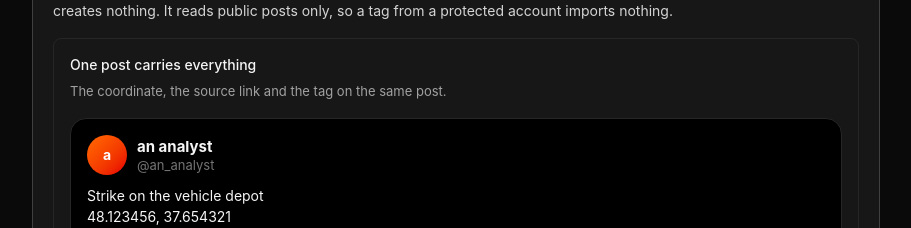
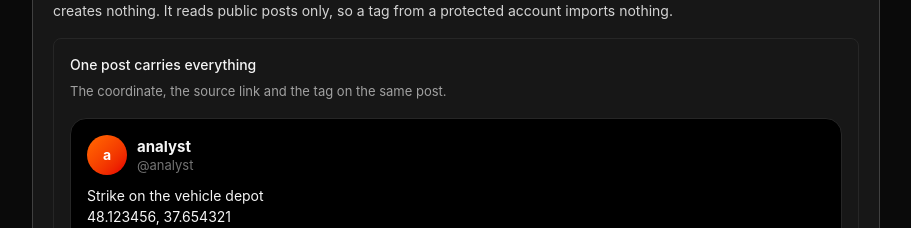
Before and after one commit to vidithq/vidit, a Next.js app in the folder frontend/: page /import in a window 1280 px wide. Shown: the part 1300-1528 px from the top of the page, without its empty margins (212-1123 px from the left). Built offline with nearby package versions, Linux system fonts and the light colour scheme; no server answers.

Commit message:
docs(frontend): example analyst reads analyst / @analyst
Co-Authored-By: Claude Fable 5 <noreply@anthropic.com>
Signed-off-by: vidit-admin <admin@vidit.app>

```diff
--- a/frontend/src/components/ui/MockPost.tsx
+++ b/frontend/src/components/ui/MockPost.tsx
@@ -15,8 +15,8 @@ import { Bot, ImageIcon, Play } from "lucide-react";
 /** The one fake analyst the guides attribute their examples to, so a reader
  *  moving between them reads one person's posts rather than three accounts. */
 export const MOCK_ANALYST = {
-  name: "an analyst",
-  handle: "@an_analyst",
+  name: "analyst",
+  handle: "@analyst",
   avatar: "bg-gradient-to-br from-orange-500 to-red-600",
 } as const;
 
```
